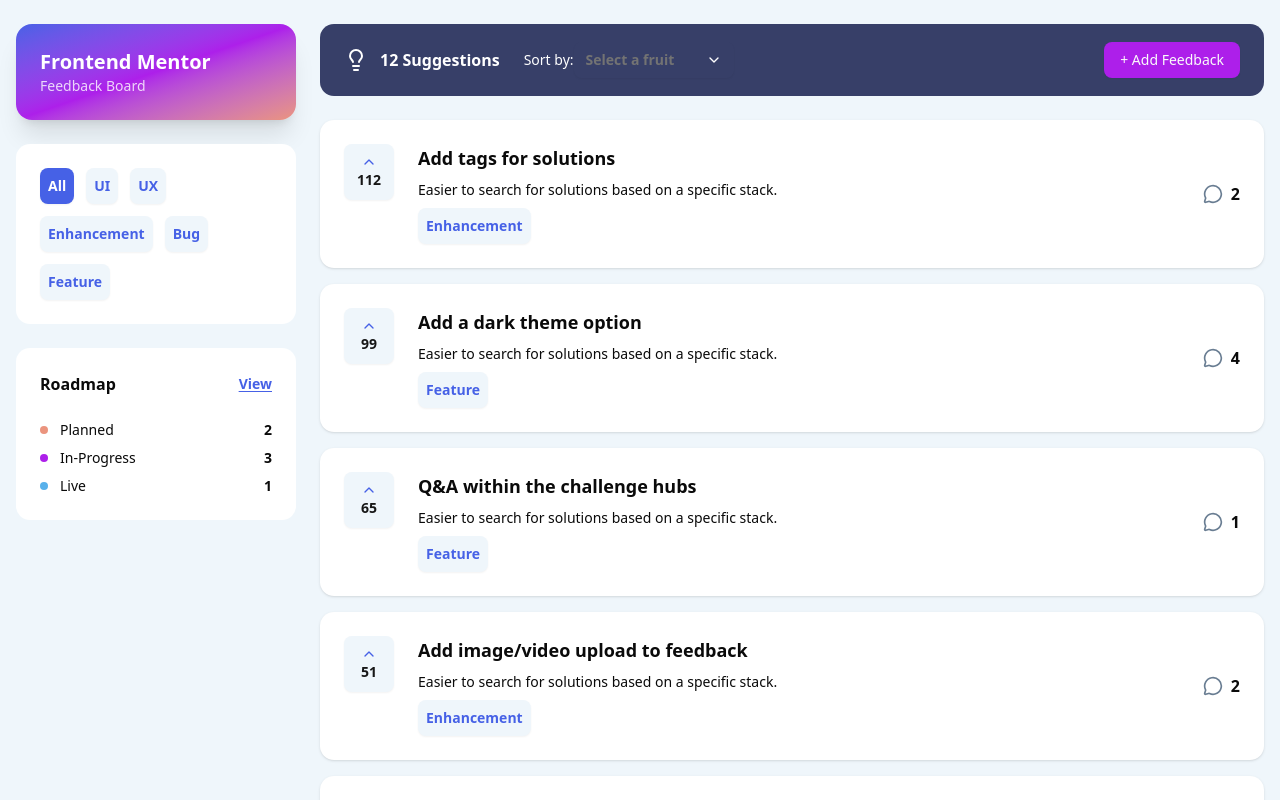
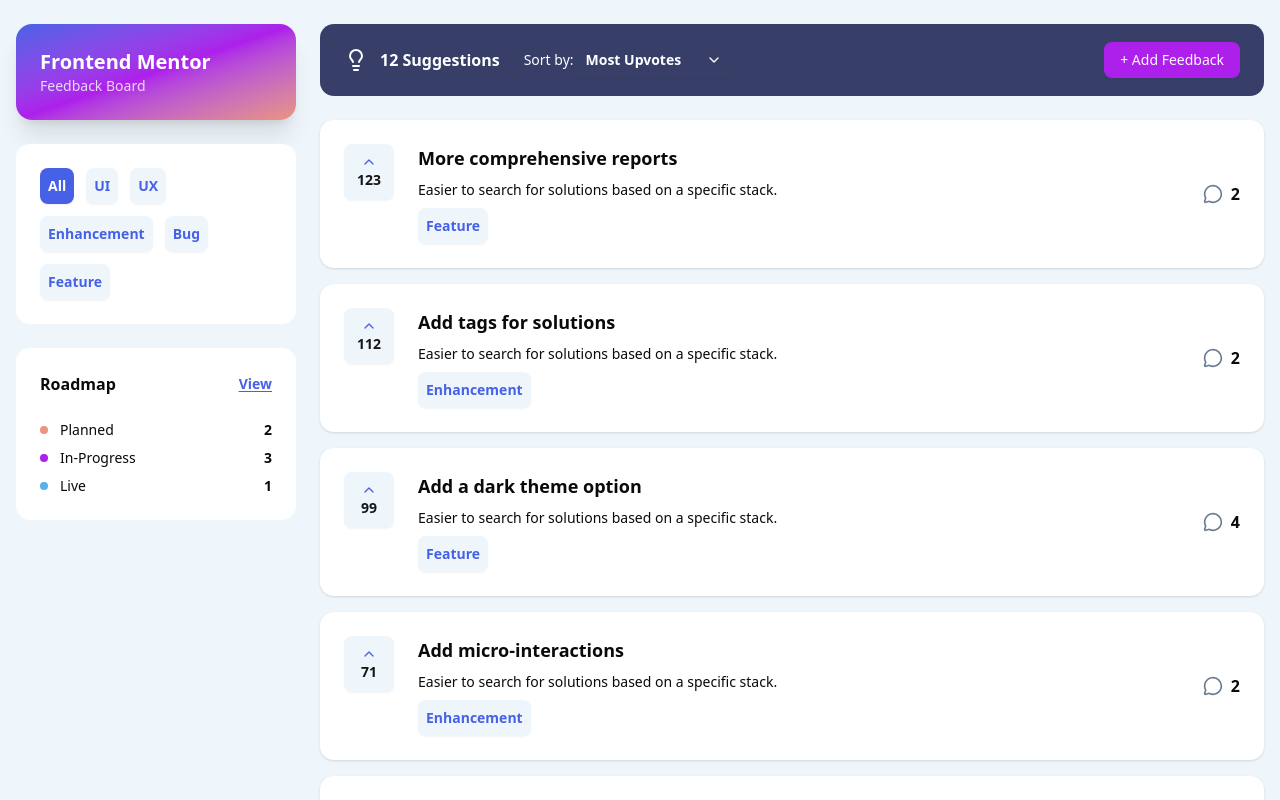
Before and after one commit to peynadol/product-feedback-app, a Next.js app: page / in a window 1280 px wide. Shown: the top 800 px of the page. Built offline with nearby package versions, Linux system fonts and the light colour scheme.

Commit message:
implement drop down sorting

```diff
--- a/src/app/page.tsx
+++ b/src/app/page.tsx
@@ -22,12 +22,29 @@
     return enhanceWithCommentCount(data.productRequests);
   });
   const [selectedCategory, setSelectedCategory] = useState("All");
+  const [sortOptions, setSortOptions] = useState("most-upvotes");
 
   const filteredSuggestions = suggestions.filter((item) =>
     selectedCategory === "All"
       ? true
       : item.category.toLowerCase() === selectedCategory.toLowerCase()
   );
+
+  // using a switch for conciseness in sorting logic
+  const sortedSuggestions = [...filteredSuggestions].sort((a, b) => {
+    switch (sortOptions) {
+      case "most-upvotes":
+        return b.upvotes - a.upvotes;
+      case "least-upvotes":
+        return a.upvotes - b.upvotes;
+      case "most-comments":
+        return b.commentCount - a.commentCount;
+      case "least-comments":
+        return a.commentCount - b.commentCount;
+      default:
+        return 0;
+    }
+  });
 
   const handleUpvote = (id) => {
     setSuggestions((prevSuggestions) =>
@@ -50,12 +67,13 @@
 
       {/* Right column */}
       <div className="space-y-6">
-        <SuggestionsHeader total={filteredSuggestions.length} />
+        <SuggestionsHeader
+          total={filteredSuggestions.length}
+          sortOptions={sortOptions}
+          setSortOptions={setSortOptions}
+        />
 
-        <FeedbackList
-          suggestions={filteredSuggestions}
-          onUpvote={handleUpvote}
-        />
+        <FeedbackList suggestions={sortedSuggestions} onUpvote={handleUpvote} />
       </div>
     </main>
   );
--- a/src/components/header/sort-by.tsx
+++ b/src/components/header/sort-by.tsx
@@ -9,15 +9,15 @@
   SelectValue,
 } from "@/components/ui/select";
 
-const SortBy = () => {
+const SortBy = ({ sortOptions, setSortOptions }) => {
   return (
     <div className="flex items-center ">
       <div>
         <h3 className="text-sm font-medium">Sort by:</h3>
       </div>
-      <Select>
+      <Select value={sortOptions} onValueChange={setSortOptions}>
         <SelectTrigger className="w-[160px] border-0 font-semibold cursor-pointer">
-          <SelectValue placeholder="Select a fruit" />
+          <SelectValue />
         </SelectTrigger>
         <SelectContent>
           <SelectGroup>
--- a/src/components/header/suggestions-header.tsx
+++ b/src/components/header/suggestions-header.tsx
@@ -2,16 +2,15 @@
 import SuggestionCount from "./suggestion-count";
 import SortBy from "./sort-by";
 import { Button } from "../ui/button";
-//TODO: implement actual drop down for sorting options
 //TODO: hook up suggestion count to actual data
 //TODO: implement button click handler
 
-const SuggestionsHeader = ({ total }) => {
+const SuggestionsHeader = ({ total, sortOptions, setSortOptions }) => {
   return (
     <div className="bg-slate w-full h-[72px] text-white flex items-center justify-between rounded-xl">
       <div className="flex items-center gap-6 ml-6">
         <SuggestionCount total={total} />
-        <SortBy />
+        <SortBy sortOptions={sortOptions} setSortOptions={setSortOptions} />
       </div>
       <div className="mr-6">
         <Button>+ Add Feedback</Button>
```
